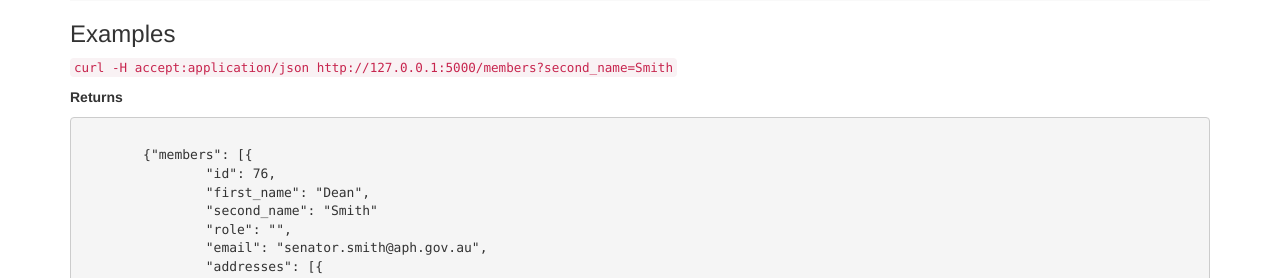
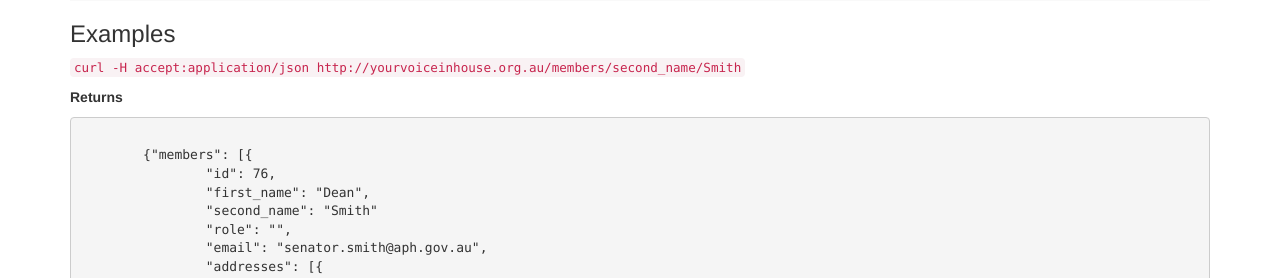
Before and after one commit to hammygoonan/Your-Voice-in-House, a Flask app: page / in a window 1280 px wide. Shown: the part 553-831 px from the top of the page. Run offline with Flask 2, Linux system fonts and the light colour scheme; some libraries are stand-ins or nearby versions.

Commit message:
minor changes

```diff
--- a/app.py
+++ b/app.py
@@ -18,6 +18,7 @@ def members( conditions=None ):
     if conditions != None:
         conditions = conditions.split('/')
         query = dict(zip(conditions[0::2], conditions[1::2]))
+        # @todo validate query
         members = models.Member.query.filter_by( **query )
     else:
         members = models.Member.query.all()
--- a/templates/api.html
+++ b/templates/api.html
@@ -33,7 +33,7 @@
         </tr>
     </table>
     <h3>Examples</h3>
-    <p><code>curl -H accept:application/json http://127.0.0.1:5000/members?second_name=Smith</code></p>
+    <p><code>curl -H accept:application/json http://yourvoiceinhouse.org.au/members/second_name/Smith</code></p>
     <p><strong>Returns</strong></p>
     <pre><samp>
         {"members": [{
```
